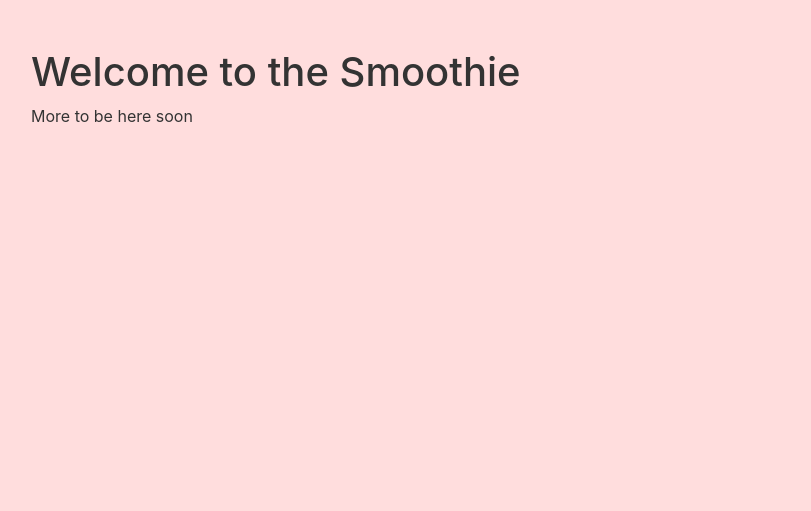
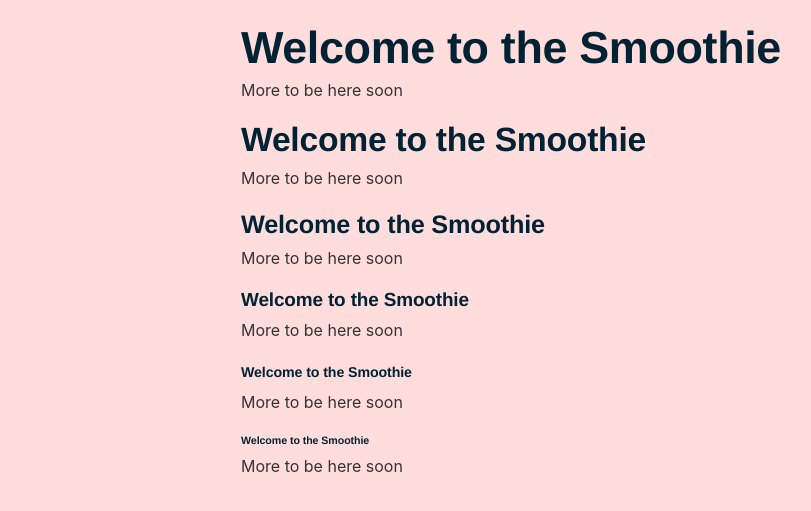
Before and after one commit to thesmoothie/thesmoothie-jekyll-theme, a Jekyll site: the page built from index.md, in a window 1280 px wide. Shown: the top 511 px of the page, without its empty margins (54-865 px from the left). Built offline with Jekyll 4.4.1, drawn with Linux system fonts in a browser that asks for light colours.

Commit message:
experimental: typography reset colors

```diff
--- /dev/null
+++ b/_sass/_colors-lookup-table.scss
@@ -0,0 +1,289 @@
+//
+// Copyright 2017 Google Inc.
+//
+// Permission is hereby granted, free of charge, to any person obtaining a copy
+// of this software and associated documentation files (the "Software"), to deal
+// in the Software without restriction, including without limitation the rights
+// to use, copy, modify, merge, publish, distribute, sublicense, and/or sell
+// copies of the Software, and to permit persons to whom the Software is
+// furnished to do so, subject to the following conditions:
+//
+// The above copyright notice and this permission notice shall be included in
+// all copies or substantial portions of the Software.
+//
+// THE SOFTWARE IS PROVIDED "AS IS", WITHOUT WARRANTY OF ANY KIND, EXPRESS OR
+// IMPLIED, INCLUDING BUT NOT LIMITED TO THE WARRANTIES OF MERCHANTABILITY,
+// FITNESS FOR A PARTICULAR PURPOSE AND NONINFRINGEMENT. IN NO EVENT SHALL THE
+// AUTHORS OR COPYRIGHT HOLDERS BE LIABLE FOR ANY CLAIM, DAMAGES OR OTHER
+// LIABILITY, WHETHER IN AN ACTION OF CONTRACT, TORT OR OTHERWISE, ARISING FROM,
+// OUT OF OR IN CONNECTION WITH THE SOFTWARE OR THE USE OR OTHER DEALINGS IN
+// THE SOFTWARE.
+//
+
+// Precomputed linear color channel values, for use in contrast calculations.
+// See https://www.w3.org/TR/WCAG20-TECHS/G17.html#G17-tests
+//
+// Algorithm, for c in 0 to 255:
+// f(c) {
+//   c = c / 255;
+//   return c < 0.03928 ? c / 12.92 : Math.pow((c + 0.055) / 1.055, 2.4);
+// }
+//
+// This lookup table is needed since there is no `pow` in SASS.
+$linear-channel-values:
+  0
+  .0003035269835488375
+  .000607053967097675
+  .0009105809506465125
+  .00121410793419535
+  .0015176349177441874
+  .001821161901293025
+  .0021246888848418626
+  .0024282158683907
+  .0027317428519395373
+  .003035269835488375
+  .003346535763899161
+  .003676507324047436
+  .004024717018496307
+  .004391442037410293
+  .004776953480693729
+  .005181516702338386
+  .005605391624202723
+  .006048833022857054
+  .006512090792594475
+  .006995410187265387
+  .007499032043226175
+  .008023192985384994
+  .008568125618069307
+  .009134058702220787
+  .00972121732023785
+  .010329823029626936
+  .010960094006488246
+  .011612245179743885
+  .012286488356915872
+  .012983032342173012
+  .013702083047289686
+  .014443843596092545
+  .01520851442291271
+  .01599629336550963
+  .016807375752887384
+  .017641954488384078
+  .018500220128379697
+  .019382360956935723
+  .0202885630566524
+  .021219010376003555
+  .022173884793387385
+  .02315336617811041
+  .024157632448504756
+  .02518685962736163
+  .026241221894849898
+  .027320891639074894
+  .028426039504420793
+  .0295568344378088
+  .030713443732993635
+  .03189603307301153
+  .033104766570885055
+  .03433980680868217
+  .03560131487502034
+  .03688945040110004
+  .0382043715953465
+  .03954623527673284
+  .04091519690685319
+  .042311410620809675
+  .043735029256973465
+  .04518620438567554
+  .046665086336880095
+  .04817182422688942
+  .04970656598412723
+  .05126945837404324
+  .052860647023180246
+  .05448027644244237
+  .05612849004960009
+  .05780543019106723
+  .0595112381629812
+  .06124605423161761
+  .06301001765316767
+  .06480326669290577
+  .06662593864377289
+  .06847816984440017
+  .07036009569659588
+  .07227185068231748
+  .07421356838014963
+  .07618538148130785
+  .07818742180518633
+  .08021982031446832
+  .0822827071298148
+  .08437621154414882
+  .08650046203654976
+  .08865558628577294
+  .09084171118340768
+  .09305896284668745
+  .0953074666309647
+  .09758734714186246
+  .09989872824711389
+  .10224173308810132
+  .10461648409110419
+  .10702310297826761
+  .10946171077829933
+  .1119324278369056
+  .11443537382697373
+  .11697066775851084
+  .11953842798834562
+  .12213877222960187
+  .12477181756095049
+  .12743768043564743
+  .1301364766903643
+  .13286832155381798
+  .13563332965520566
+  .13843161503245183
+  .14126329114027164
+  .14412847085805777
+  .14702726649759498
+  .14995978981060856
+  .15292615199615017
+  .1559264637078274
+  .1589608350608804
+  .162029375639111
+  .1651321945016676
+  .16826940018969075
+  .1714411007328226
+  .17464740365558504
+  .17788841598362912
+  .18116424424986022
+  .184474994500441
+  .18782077230067787
+  .19120168274079138
+  .1946178304415758
+  .19806931955994886
+  .20155625379439707
+  .20507873639031693
+  .20863687014525575
+  .21223075741405523
+  .21586050011389926
+  .2195261997292692
+  .2232279573168085
+  .22696587351009836
+  .23074004852434915
+  .23455058216100522
+  .238397573812271
+  .24228112246555486
+  .24620132670783548
+  .25015828472995344
+  .25415209433082675
+  .2581828529215958
+  .26225065752969623
+  .26635560480286247
+  .2704977910130658
+  .27467731206038465
+  .2788942634768104
+  .2831487404299921
+  .2874408377269175
+  .29177064981753587
+  .2961382707983211
+  .3005437944157765
+  .3049873140698863
+  .30946892281750854
+  .31398871337571754
+  .31854677812509186
+  .32314320911295075
+  .3277780980565422
+  .33245153634617935
+  .33716361504833037
+  .3419144249086609
+  .3467040563550296
+  .35153259950043936
+  .3564001441459435
+  .3613067797835095
+  .3662525955988395
+  .3712376804741491
+  .3762621229909065
+  .38132601143253014
+  .386429433787049
+  .39157247774972326
+  .39675523072562685
+  .4019777798321958
+  .4072402119017367
+  .41254261348390375
+  .4178850708481375
+  .4232676699860717
+  .4286904966139066
+  .43415363617474895
+  .4396571738409188
+  .44520119451622786
+  .45078578283822346
+  .45641102318040466
+  .4620769996544071
+  .467783796112159
+  .47353149614800955
+  .4793201831008268
+  .4851499400560704
+  .4910208498478356
+  .4969329950608704
+  .5028864580325687
+  .5088813208549338
+  .5149176653765214
+  .5209955732043543
+  .5271151257058131
+  .5332764040105052
+  .5394794890121072
+  .5457244613701866
+  .5520114015120001
+  .5583403896342679
+  .5647115057049292
+  .5711248294648731
+  .5775804404296506
+  .5840784178911641
+  .5906188409193369
+  .5972017883637634
+  .6038273388553378
+  .6104955708078648
+  .6172065624196511
+  .6239603916750761
+  .6307571363461468
+  .6375968739940326
+  .6444796819705821
+  .6514056374198242
+  .6583748172794485
+  .665387298282272
+  .6724431569576875
+  .6795424696330938
+  .6866853124353135
+  .6938717612919899
+  .7011018919329731
+  .7083757798916868
+  .7156935005064807
+  .7230551289219693
+  .7304607400903537
+  .7379104087727308
+  .7454042095403874
+  .7529422167760779
+  .7605245046752924
+  .768151147247507
+  .7758222183174236
+  .7835377915261935
+  .7912979403326302
+  .799102738014409
+  .8069522576692516
+  .8148465722161012
+  .8227857543962835
+  .8307698767746546
+  .83879901174074
+  .846873231509858
+  .8549926081242338
+  .8631572134541023
+  .8713671191987972
+  .8796223968878317
+  .8879231178819663
+  .8962693533742664
+  .9046611743911496
+  .9130986517934192
+  .9215818562772946
+  .9301108583754237
+  .938685728457888
+  .9473065367331999
+  .9559733532492861
+  .9646862478944651
+  .9734452903984125
+  .9822505503331171
+  .9911020971138298
+  1;
--- /dev/null
+++ b/_sass/_colors.scss
@@ -0,0 +1,51 @@
+/**
+	* Calculate the luminance for a color.
+	* See https://www.w3.org/TR/WCAG20-TECHS/G17.html#G17-tests
+	*/
+@function luminance($color) {
+	$red: nth($linear-channel-values, red($color) + 1);
+	$green: nth($linear-channel-values, green($color) + 1);
+	$blue: nth($linear-channel-values, blue($color) + 1);
+
+	@return .2126 * $red + .7152 * $green + .0722 * $blue;
+}
+
+/**
+	* Calculate the contrast ratio between two colors.
+	* See https://www.w3.org/TR/WCAG20-TECHS/G17.html#G17-tests
+	*/
+@function contrast($back, $front, $tolerance: 0.5) {
+	$backLum: luminance($back) + $tolerance;
+	$foreLum: luminance($front) + $tolerance;
+
+	@return max($backLum, $foreLum) / min($backLum, $foreLum);
+}
+
+/**
+	* Determine whether to use dark or light text on top of given color.
+	* Returns black for dark text and white for light text.
+	*/
+@function contrast-color($color, $white: white, $black: black, $tolerance: 0.5) {
+	$lightContrast: contrast($color, $white, $tolerance);
+	$darkContrast: contrast($color, $black, $tolerance);
+
+	@if ($lightContrast > $darkContrast) {
+		@return $white;
+	} @else {
+		@return $black;
+	}
+}
+
+$color-primary: rgb(46, 178, 255) !default;
+$color-secondary: #f16ba3 !default;
+$color-headings: #023 !default;
+$color-text: #546B77 !default;
+
+$colors: (
+	primary: $color-primary,
+	secondary: $color-secondary,
+	info: blue,
+	success: green,
+	warning: orange,
+	danger: red,
+) !default;
--- /dev/null
+++ b/_sass/_media.scss
@@ -0,0 +1,6 @@
+img {
+	display: flex;
+	max-width: 100%;
+	width: auto;
+	max-height: 800px;
+}
--- /dev/null
+++ b/_sass/_reset.scss
@@ -0,0 +1,13 @@
+*,
+*:before,
+*:after {
+	margin: 0;
+	padding: 0;
+	font-size: inherit;
+	font-family: inherit;
+	font-weight: inherit;
+	line-height: inherit;
+	box-sizing: inherit;
+	vertical-align: inherit;
+	word-wrap: break-word;
+}
--- /dev/null
+++ b/_sass/_showgrid.scss
@@ -0,0 +1,67 @@
+.showgrid {
+	position: relative;
+}
+
+.showgrid::before {
+	content: '';
+	display: block;
+	position: absolute;
+	top: 0;
+	left: 0;
+	right: 0;
+	bottom: 0;
+	height: 100%;
+	background-image: linear-gradient(to bottom, cyan 0, rgba(255, 255, 255, 0) 1px), linear-gradient(to left, cyan 0, rgba(255, 255, 255, 0) 1px);
+	background-repeat: repeat;
+	background-size: 1rem 1rem;
+	z-index: -1;
+}
+
+.showgrid--blocks h1,
+.showgrid--blocks h2,
+.showgrid--blocks h3,
+.showgrid--blocks h4,
+.showgrid--blocks h5,
+.showgrid--blocks h6 {
+	background: rgba(blue, 0.1);
+}
+.showgrid--blocks p {
+	background: rgba(green, 0.1);
+}
+.showgrid--blocks ul {
+	background: rgba(pink, 0.1);
+}
+.showgrid--blocks ol {
+	background: rgba(brown, 0.1);
+}
+.showgrid--blocks span {
+	background: rgba(orange, 0.1);
+}
+.showgrid--blocks hr {
+	background: rgba(red, 0.1);
+}
+
+.showgrid--blocks {
+	h1,
+	h2,
+	h3,
+	h4,
+	h5,
+	h6,
+	p,
+	ul,
+	ol,
+	span,
+	hr  {
+		position: relative;
+		&::before {
+			content: '';
+			top: 0;
+			left: 0;
+			right: 0;
+			position: absolute;
+			display: block;
+			border-top: 1px solid rgba(blue, 0.5);
+		}
+	}
+}
--- /dev/null
+++ b/_sass/_typography.scss
@@ -0,0 +1,252 @@
+// change the second parameter to set a different font cap-height preset
+// baseline calculation = font-size * (line-height - cap-height) / 2
+// $cap-height: map-get($cap-heights, helvetica-neue);
+
+$cap-heights: (
+	helvetica-neue: 0.73,
+	helvetica: 0.71,
+	arial: 0.71,
+  	telegrotesk-screen: 0.75,
+  	gilroy: 0.74,
+  	courier-new: 0.71,
+) !default;
+
+$font-family: 'Helvetica Neue';
+$font-headers: 'Gilroy', sans-serif;
+$font-code: 'Courier New', monospace;
+
+html {
+	box-sizing: border-box;
+	font-family: $font-family;
+	font-size: $base-fontsize;
+	line-height: 2rem;
+	font-weight: 400;
+	overflow-x: hidden;
+	vertical-align: bottom;
+}
+
+body {
+	font-size: 2rem;
+}
+
+// Font size function
+@function _font-size($level: 0, $scale: $scale-mobile) {
+	$value: 1;
+	@if $level > 0 {
+		@for $i from 1 through $level {
+			$value: $value * $scale;
+		}
+	}
+	@return $value;
+}
+// Font size getter
+@function font-size($level: 0, $scale: $scale-mobile) {
+	@return rem-to-px(_font-size($level, $scale));
+}
+
+// Line height function
+@function _line-height($font-size: 1) {
+	@return ceil($font-size + 0.3);
+}
+// Line height getter
+@function line-height($font-size: 1, $scale: $scale-mobile) {
+	@return rem-to-px(_line-height(_font-size($font-size, $scale)));
+}
+
+// 16 24 6
+// font-size * (line-height - cap-height) / 2
+// 16 * (24 - (16 * 0.73)) / 2
+// 16 * 12.48 / 2
+// 197.12 / 2
+// 98.56
+@function padding-top($font-size: 2, $cap-height: 0.72) {
+	@return ceil(($font-size - $cap-height) / 2 * 10) / 10 * 1rem;
+}
+@function padding-bottom($font-size: 2, $cap-height: 0.72) {
+	@return 1rem - padding-top($font-size, $cap-height);
+}
+
+// Heading default styles
+@mixin heading() {
+	color: $color-headings;
+	font-family: $font-family;
+	font-weight: 700;
+	letter-spacing: -.0075em;
+	margin: 0;
+}
+
+h1 {
+	@include heading();
+	font-size: font-size(6);
+	line-height: line-height(6);
+
+	@media(min-width: 767px) {
+		font-size: font-size(6, $scale-tablet);
+		line-height: line-height(6, $scale-tablet);
+	}
+
+	@media(min-width: 1024px) {
+		font-size: font-size(6, $scale-desktop);
+		line-height: line-height(6, $scale-desktop);
+	}
+}
+
+h2 {
+	@include heading();
+	font-size: font-size(5);
+	line-height: line-height(5);
+
+	@media(min-width: 767px) {
+		font-size: font-size(5, $scale-tablet);
+		line-height: line-height(5, $scale-tablet);
+	}
+
+	@media(min-width: 1024px) {
+		font-size: font-size(5, $scale-desktop);
+		line-height: line-height(5, $scale-desktop);
+	}
+}
+
+h3 {
+	@include heading();
+	font-size: font-size(4);
+	line-height: line-height(4);
+
+	@media(min-width: 767px) {
+		font-size: font-size(4, $scale-tablet);
+		line-height: line-height(4, $scale-tablet);
+	}
+
+	@media(min-width: 1024px) {
+		font-size: font-size(4, $scale-desktop);
+		line-height: line-height(4, $scale-desktop);
+	}
+}
+
+h4 {
+	@include heading();
+	font-size: font-size(3);
+	line-height: line-height(3);
+
+	@media(min-width: 767px) {
+		font-size: font-size(3, $scale-tablet);
+		line-height: line-height(3, $scale-tablet);
+	}
+
+	@media(min-width: 1024px) {
+		font-size: font-size(3, $scale-desktop);
+		line-height: line-height(3, $scale-desktop);
+	}
+}
+
+h5 {
+	@include heading();
+	font-size: font-size(2);
+	line-height: line-height(2);
+
+	@media(min-width: 767px) {
+		font-size: font-size(2, $scale-tablet);
+		line-height: line-height(2, $scale-tablet);
+	}
+
+	@media(min-width: 1024px) {
+		font-size: font-size(2, $scale-desktop);
+		line-height: line-height(2, $scale-desktop);
+	}
+}
+
+h6 {
+	@include heading();
+	font-size: font-size(1);
+	line-height: line-height(1);
+
+	@media(min-width: 767px) {
+		font-size: font-size(1, $scale-tablet);
+		line-height: line-height(1, $scale-tablet);
+	}
+
+	@media(min-width: 1024px) {
+		font-size: font-size(1, $scale-desktop);
+		line-height: line-height(1, $scale-desktop);
+	}
+}
+
+p {
+	font-size: 2rem;
+	line-height: 3rem;
+	padding-top: padding-top();
+	padding-bottom: padding-bottom();
+	margin-bottom: 2rem;
+}
+
+ul,
+ol {
+	font-size: 2rem;
+	line-height: 3rem;
+	padding-left: 2rem;
+}
+
+ul li,
+ol li {
+	padding-left: 2em;
+}
+
+hr {
+	border: 0;
+	border-bottom: 4px solid #dfdfdf;
+	max-width: 4rem;
+	padding-top: calc(2rem - 4px);
+	margin-bottom: 2rem;
+}
+
+br {
+	line-height: 2rem;
+}
+
+blockquote {
+	line-height: 4rem;
+	padding-left: 2rem;
+	border-left: 4px solid $color-secondary;
+	font-style: italic;
+}
+@media (min-width: 1024px) {
+	blockquote {
+		margin-left: -2rem;
+	}
+}
+
+pre {
+	font-family: "Courier New", monospace;
+	background: #eee;
+	overflow-x: scroll;
+	border-radius: 3px;
+	font-size: 1.8rem;
+	margin-bottom: 1.3rem;
+	padding-bottom: 1.2rem;
+	padding-top: 1.5rem;
+	padding-left: 2rem;
+	padding-right: 2rem;
+	line-height: 4rem;
+}
+
+div {
+	line-height: 2rem;
+}
+
+a {
+	text-decoration: none;
+	color: $color-secondary;
+	transition: all .1s ease-out;
+}
+
+a:hover {
+	color: darken($color-secondary, 25%);
+}
+
+.text {
+	// background: rgba(blue, 0.2);
+	padding-top: 13px;
+	padding-bottom: 3px;
+	vertical-align: baseline;
+	line-height: 32px !important;
+}
--- /dev/null
+++ b/_sass/_utilities.scss
@@ -0,0 +1,7 @@
+@function px-to-rem($value) {
+	@return 1rem * $value / $base-fontsize;
+}
+
+@function rem-to-px($value) {
+	@return $base-fontsize * $value;
+}
--- a/_sass/style.scss
+++ b/_sass/style.scss
@@ -1,4 +1,43 @@
+
+$unit: 8px;
+
+// default font-size for calculations
+$base-fontsize: $unit;
+
+// scales
+$scales: (
+	scale-0: 1,			// one
+	scale-1: 1.067,		// minor second
+	scale-2: 1.125,		// major second
+	scale-3: 1.2,		// minor third
+	scale-4: 1.25,		// major third
+	scale-5: 1.333,		// perfect fourth
+	scale-6: 1.414,		// augmented fourth
+	scale-7: 1.5,		// perfect fifth
+	scale-8: 1.618,		// golden ratio
+	scale-9: 2,			// double
+) !default;
+
+// change the second parameter to set a different scale
+$scale-mobile: map-get($scales, scale-4);
+$scale-tablet: map-get($scales, scale-5);
+$scale-desktop: map-get($scales, scale-5);
+
+// imports
+@import 'utilities';
+@import 'reset';
+@import 'colors-lookup-table';
+@import 'colors';
+@import 'typography';
+@import 'media';
+@import "showgrid";
+
 body {
 	background-color: #ffdddd !important;
 	color: #333;
 }
+
+.container {
+	width: 100%;
+	max-width: 720px !important;
+}
--- a/index.md
+++ b/index.md
@@ -5,3 +5,18 @@
 
 # Welcome to the Smoothie
 More to be here soon
+
+## Welcome to the Smoothie
+More to be here soon
+
+### Welcome to the Smoothie
+More to be here soon
+
+#### Welcome to the Smoothie
+More to be here soon
+
+##### Welcome to the Smoothie
+More to be here soon
+
+###### Welcome to the Smoothie
+More to be here soon
```
